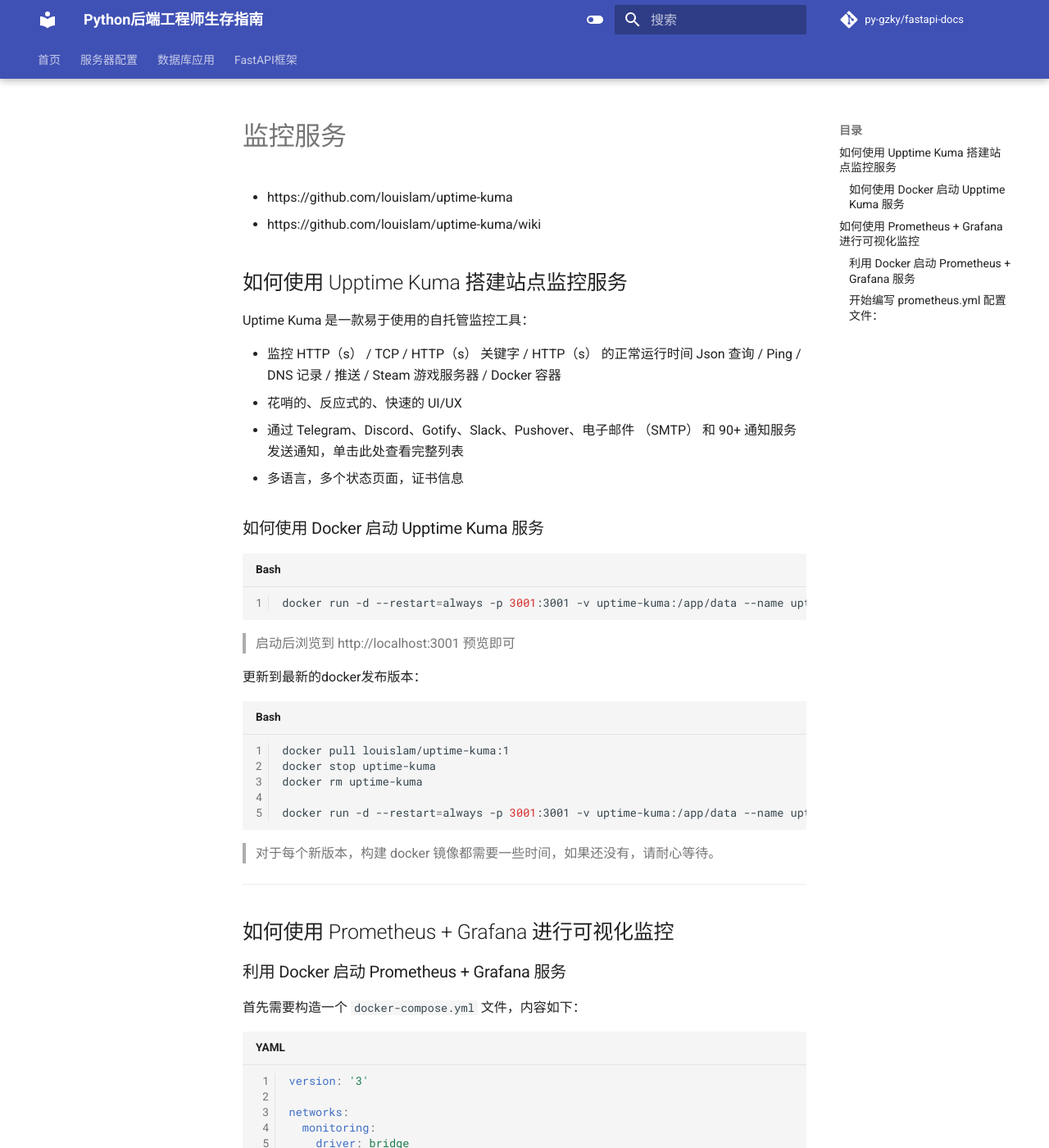
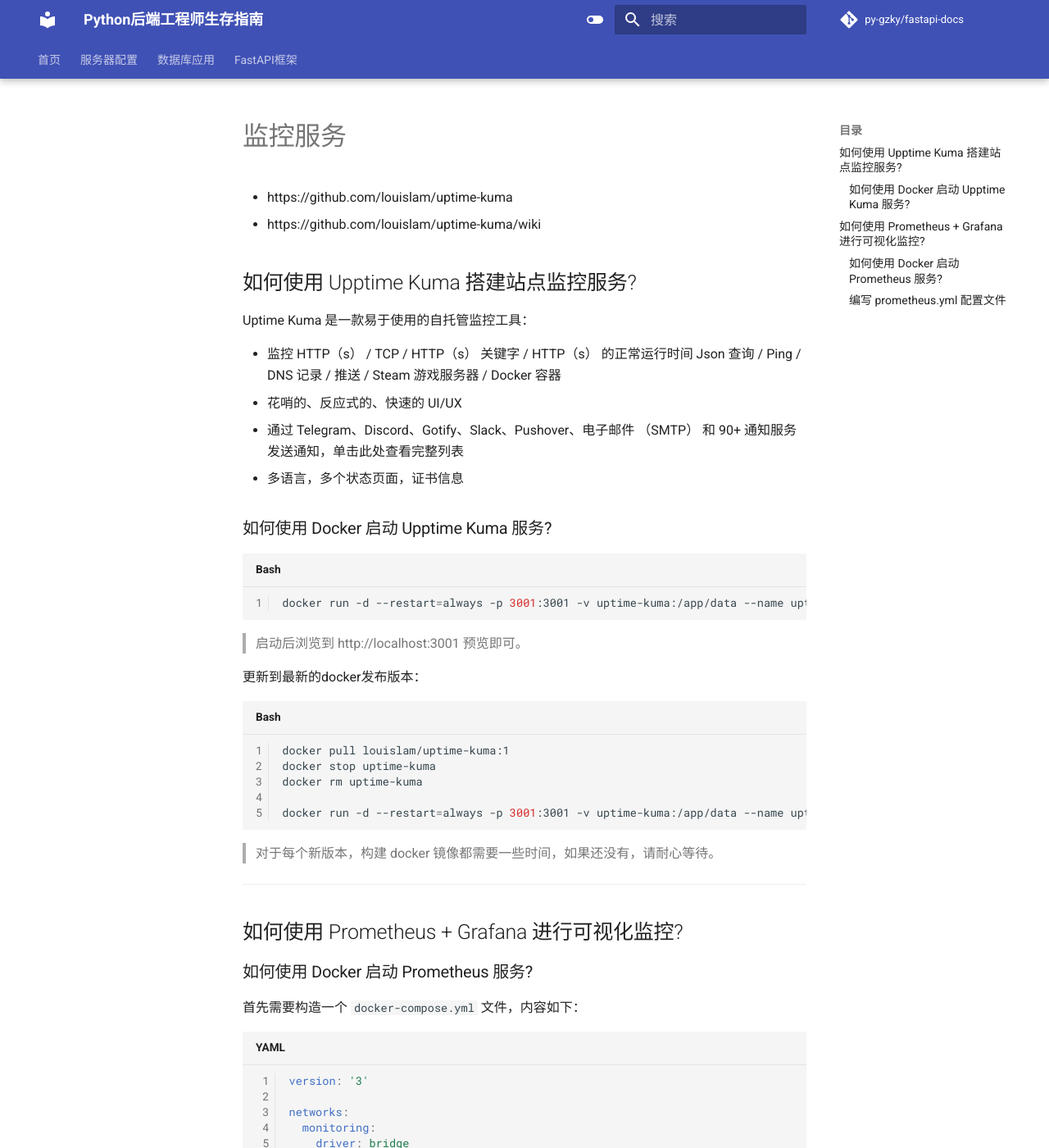
Before and after one commit to PY-GZKY/PythonBackendEngineerGuide, an MkDocs documentation site: the page built from docs/how-to-build-site-monitoring-service.md, in a window 1280 px wide and 1400 px high. Shown: the whole window at 82% size. Built offline with MkDocs 1.6.1 and Material for MkDocs 9.7.7, drawn with Linux system fonts in a browser that asks for light colours; comment, search, counter and statistics services are not loaded; some of the changed text lies outside the part shown.

Commit message:
Update how-to-build-site-monitoring-service.md

````diff
--- a/docs/how-to-build-site-monitoring-service.md
+++ b/docs/how-to-build-site-monitoring-service.md
@@ -3,7 +3,7 @@
 - https://github.com/louislam/uptime-kuma
 - https://github.com/louislam/uptime-kuma/wiki
 
-## 如何使用 Upptime Kuma 搭建站点监控服务
+## 如何使用 Upptime Kuma 搭建站点监控服务?
 
 Uptime Kuma 是一款易于使用的自托管监控工具：
 
@@ -13,13 +13,13 @@
 - 多语言，多个状态页面，证书信息
 
 
-### 如何使用 Docker 启动 Upptime Kuma 服务
+### 如何使用 Docker 启动 Upptime Kuma 服务?
 
 ```shell
 docker run -d --restart=always -p 3001:3001 -v uptime-kuma:/app/data --name uptime-kuma louislam/uptime-kuma:1
 ```
 
-> 启动后浏览到 http://localhost:3001 预览即可
+> 启动后浏览到 http://localhost:3001 预览即可。
 
 更新到最新的docker发布版本：
 
@@ -35,9 +35,9 @@
 
 ---
 
-## 如何使用 Prometheus + Grafana 进行可视化监控
+## 如何使用 Prometheus + Grafana 进行可视化监控?
 
-### 利用 Docker 启动 Prometheus + Grafana 服务
+### 如何使用 Docker 启动 Prometheus 服务?
 
 首先需要构造一个 `docker-compose.yml` 文件，内容如下：
 
@@ -126,7 +126,7 @@
     - Node Exporter：用于收集主机的监控数据，如 CPU、内存、磁盘等，映射到本地的 9100 端口
     - MySQL Exporter：用于收集 MySQL 数据库的监控数据，如连接数、查询数、响应时间等，映射到本地的 9104 端口，my.cnf 是 MySQL 的配置文件
 
-### 开始编写 prometheus.yml 配置文件：
+### 编写 prometheus.yml 配置文件
 
 ```yaml
 global:
````
